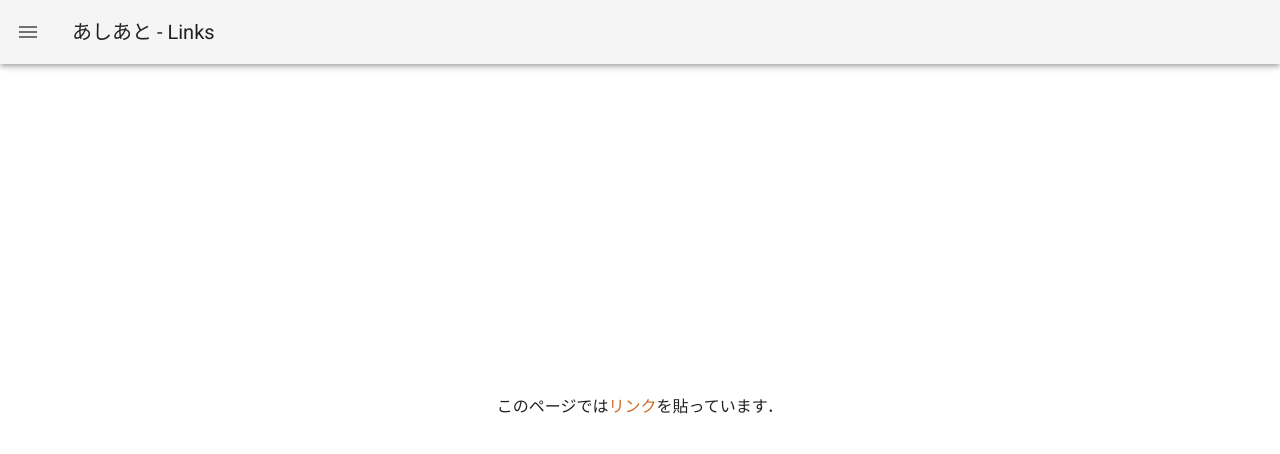
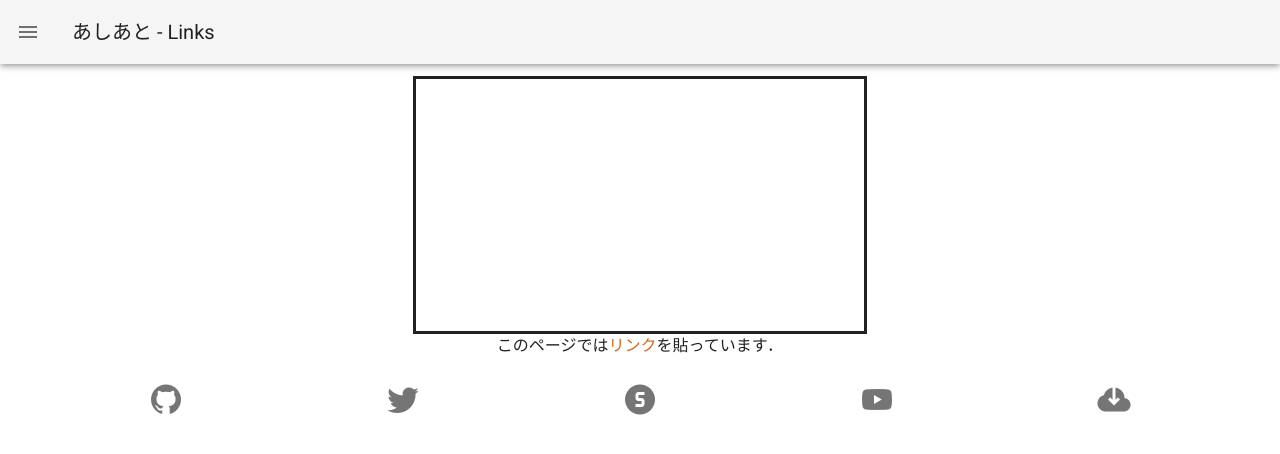
Before and after one commit to bonochof/ashiato-vue, a Nuxt app: page /links in a window 1280 px wide. Shown: the top 454 px of the page. Built offline with nearby package versions, Linux system fonts and the light colour scheme.

Commit message:
add: link

```diff
--- a/pages/links.vue
+++ b/pages/links.vue
@@ -4,11 +4,18 @@
     <v-flex class="text-center">
       <v-row justify="center">
         <v-col cols="6">
-          <v-img width="600" class="img-title" src="/images/title.png" />
+          <title-image />
           <div>
             このページでは<span class="font--primary">リンク</span
             >を貼っています．
           </div>
+        </v-col>
+      </v-row>
+      <v-row justify="center">
+        <v-col v-for="item in items" :key="item.key">
+          <a class="link" :href="item.link" target="_blank">
+            <v-icon large>{{ item.icon }}</v-icon>
+          </a>
         </v-col>
       </v-row>
     </v-flex>
@@ -17,9 +24,42 @@
 
 <script>
 import Header from '~/components/Header.vue'
+import TitleImage from '~/components/TitleImage.vue'
 export default {
   components: {
-    Header
+    Header,
+    TitleImage
+  },
+  data() {
+    return {
+      items: [
+        {
+          key: 'github',
+          icon: 'mdi-github',
+          link: 'https://github.com/bonochof/'
+        },
+        {
+          key: 'twitter',
+          icon: 'mdi-twitter',
+          link: 'https://twitter.com/bonochof/'
+        },
+        {
+          key: 'scrapbox',
+          icon: 'mdi-alpha-s-circle',
+          link: 'https://scrapbox.io/ashiato-note/'
+        },
+        {
+          key: 'youtube',
+          icon: 'mdi-youtube',
+          link: 'https://www.youtube.com/channel/UCF8ViNqQffiG0WvSjP-bfNQ'
+        },
+        {
+          key: 'cloud',
+          icon: 'mdi-cloud-download',
+          link: 'http://ux.getuploader.com/ashiato01/'
+        }
+      ]
+    }
   }
 }
 </script>
@@ -28,4 +68,7 @@ export default {
 .font--primary {
   color: #d2691e;
 }
+.link {
+  text-decoration: none;
+}
 </style>
```
